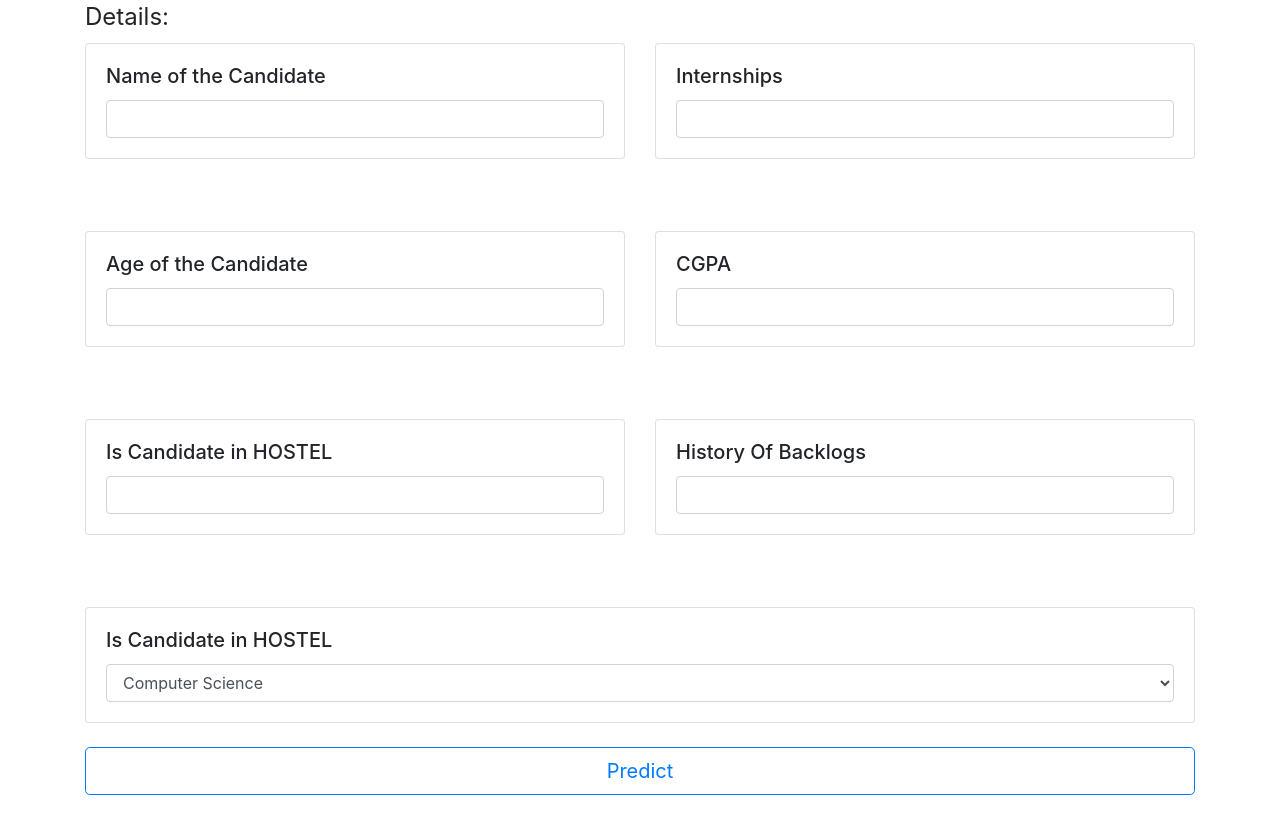
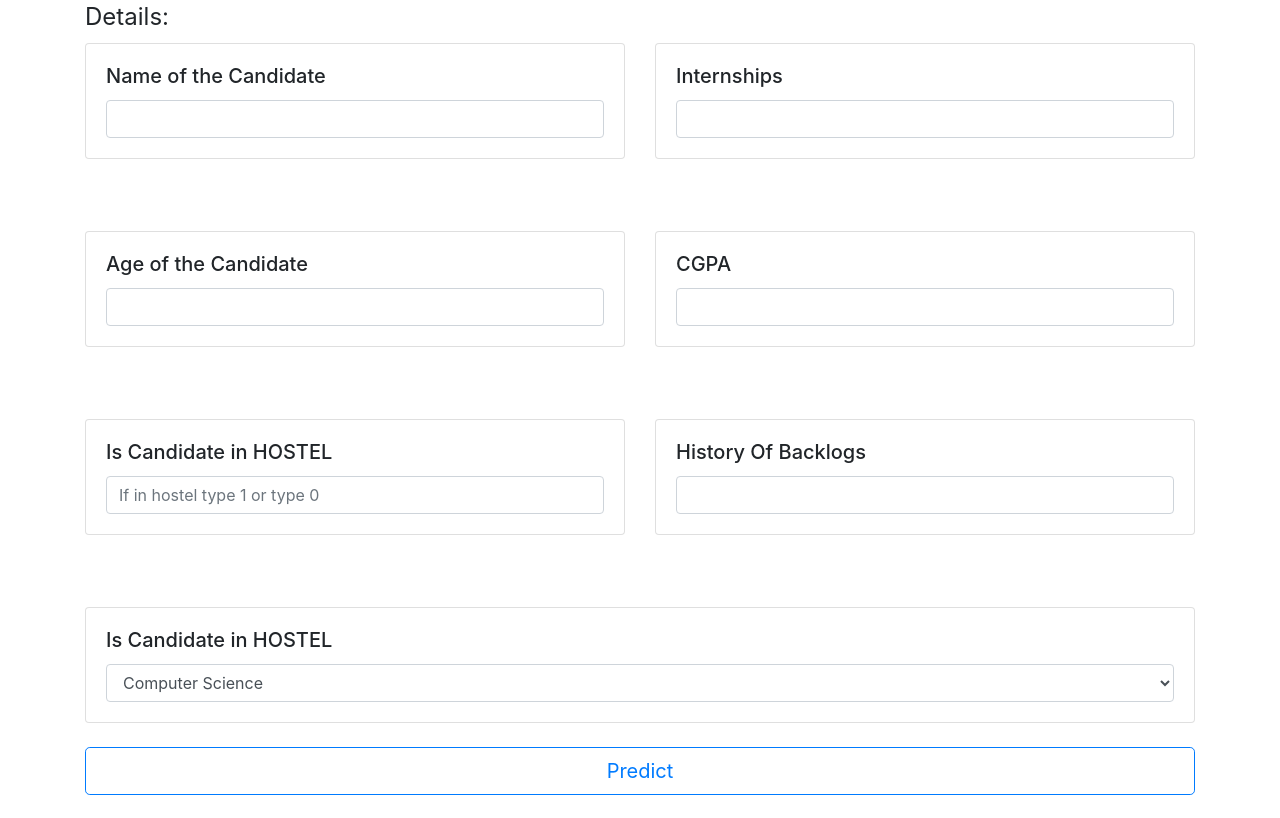
Before and after one commit to SaiNagendra007/Placement_Prediction, a Flask app: page / in a window 1280 px wide. Shown: the part 103-921 px from the top of the page. Run offline with Flask 3, Linux system fonts and the light colour scheme; parts of the project's set-up code (start-up, migrations or seed data) failed here and were passed over; some libraries are stand-ins or nearby versions.

Commit message:
home.html

```diff
--- a/templates/home.html
+++ b/templates/home.html
@@ -98,7 +98,7 @@
                     <div class="card-body">
                         <h5 class="card-title" >Is Candidate in HOSTEL</h5>
                         <!-- Departure -->
-                        <input type="text" class="form-control" name="hostel" id="hostel" required="required">
+                        <input type="text" placeholder="If in hostel type 1 or type 0" class="form-control" name="hostel" id="hostel" required="required">
                     </div>
                 </div>
             </div>
```
